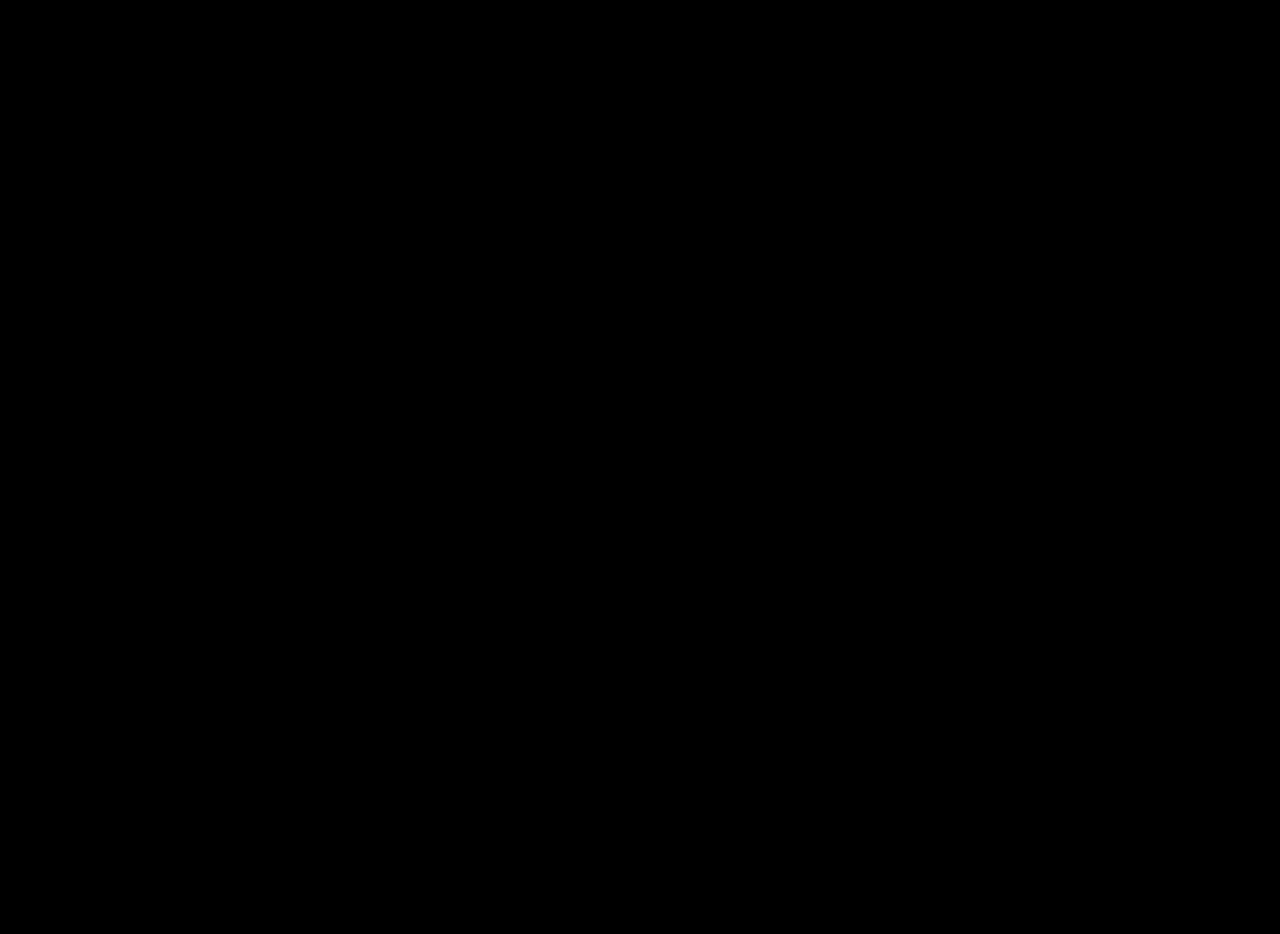
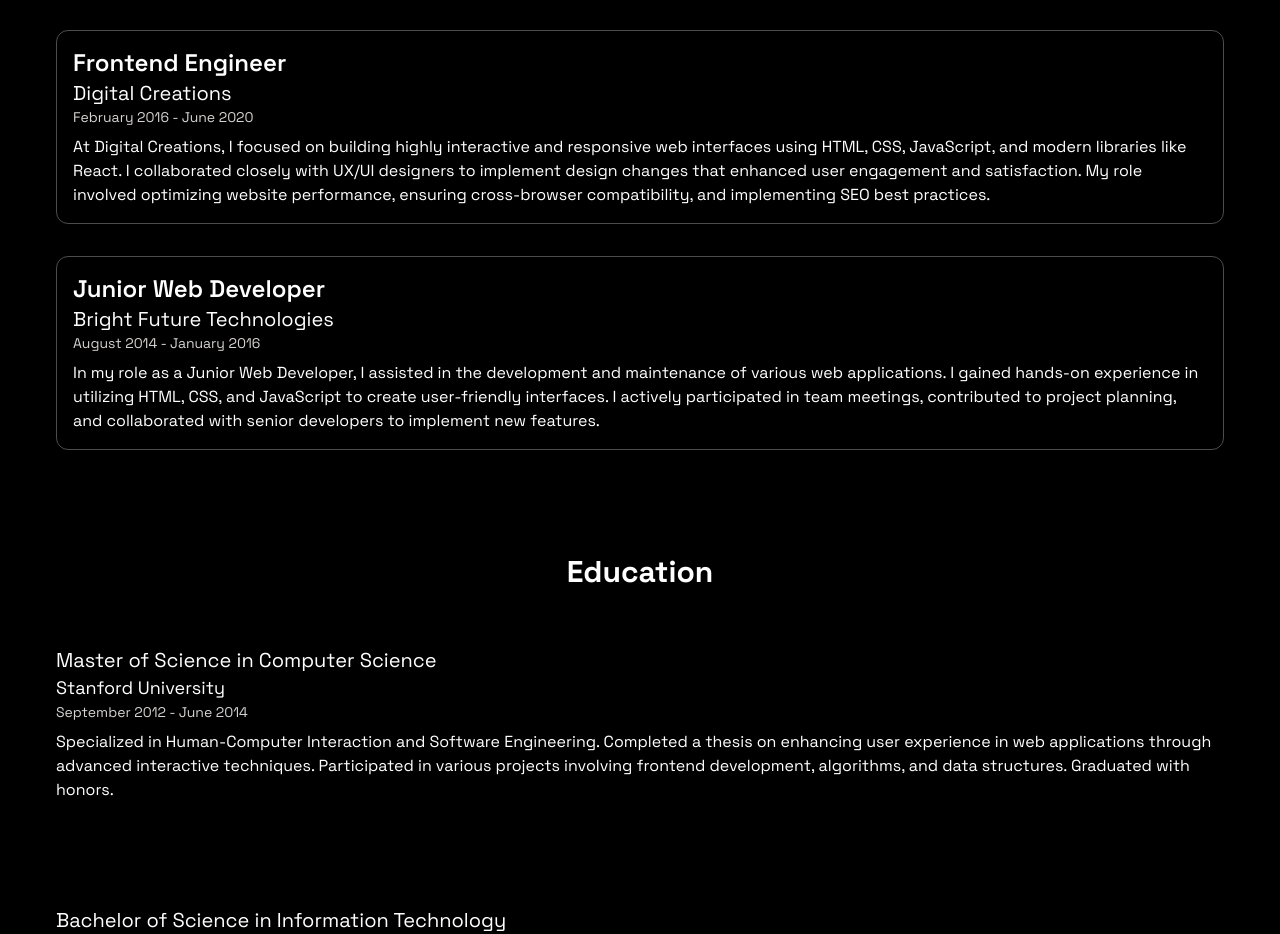
Before and after one commit to OwlPharaoh20/react-portfolio-page, a React (Vite) app: page / in a window 1280 px wide. Shown: the part 3658-4592 px from the top of the page. Before the commit the page ends 3286 px from the top, so only its background shows below. Built offline with nearby package versions, Linux system fonts and the light colour scheme.

Commit message:
2 more components mounted

```diff
--- a/src/App.jsx
+++ b/src/App.jsx
@@ -4,6 +4,8 @@
 import Projects from "./components/Projects";
 import Bio from "./components/Bio";
 import Skills from "./components/Skills";
+import WorkExperience from "./components/WorkExperience";
+import EducationSection from "./components/EducationSection";
 
 const App = () => {
   return (
@@ -15,6 +17,8 @@
       <Projects/>
       <Bio/>
       <Skills/>
+      <WorkExperience/>
+      <EducationSection/>
       </div>
      </div>
   )
--- /dev/null
+++ b/src/components/EducationSection.jsx
@@ -0,0 +1,28 @@
+import { EDUCATION } from "../constants"
+
+
+const EducationSection = () => {
+  return (
+   <section className=" py-8" id="education">
+
+    <h2 className="mb-4 text-center text-3xl font-bold"> Education </h2>
+    {EDUCATION.map((edu, index) => (
+        <div key={index} className="mb-6 p-10">
+            <h3 className="text-xl fonts-semibold">
+                {edu.degree}
+            </h3>
+            <p className="text-lg"> {edu.institution} </p>
+            <p className="text-sm text-stone-300"> {edu.duration} </p>
+            <p className="mt-2"> { edu.description} </p>
+
+
+    </div>))
+
+
+
+    }
+     </section>
+  )
+}
+
+export default EducationSection
--- /dev/null
+++ b/src/components/WorkExperience.jsx
@@ -0,0 +1,34 @@
+import { EXPERIENCES } from "../constants"
+
+
+const WorkExperience = () => {
+  return (
+   <section className="pt-20" id="work">
+    <h2 className="text-center text-4xl font-semibold tracking-tighter" >
+     Work Experience
+    </h2>
+
+    <div className="space-y-8 p-10">
+        {EXPERIENCES.map( (experience, index) => (
+            <div key={index} className="rounded-xl border
+             border-stone-50/30 bg/white/10 p-4">
+                <h3 className="text-2xl font-semibold"> {experience.title} </h3>
+                <p className="text-xl"> {experience.company} </p>
+                <p className="text-sm text-stone-300">
+                    {experience.duration} </p>
+                    <p className="mt-2 text-base"> {experience.description} </p>
+                 </div>
+
+
+
+        ))}
+
+         </div>
+
+
+
+   </section>
+  )
+}
+
+export default WorkExperience
```
